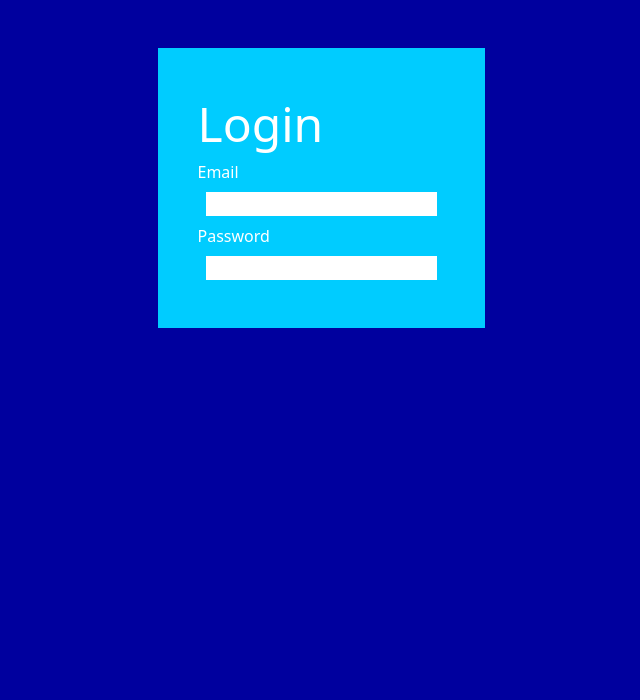
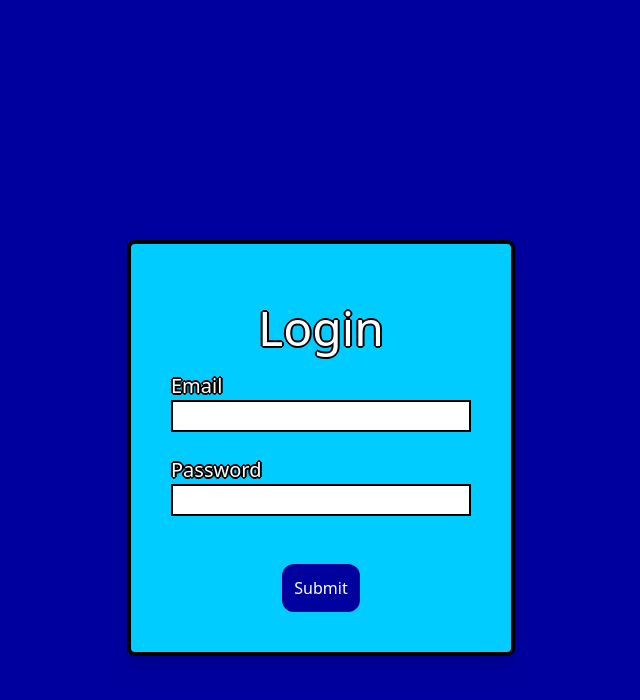
Before and after one commit to samaksh-arora/winhacks2025, a Next.js app: page /login in a window 1280 px wide. Shown: the top 700 px of the page, without its empty margins (319-959 px from the left). Built offline with nearby package versions, Linux system fonts and the light colour scheme.

Commit message:
Finished login page UI

```diff
--- a/app/globals.css
+++ b/app/globals.css
@@ -21,3 +21,8 @@ body {
   color: rgb(var(--foreground-rgb));
   background: var(--background);
 }
+
+.textShadow{
+  text-shadow: 2px 0 #000, -2px 0 #000, 0 2px #000, 0 -2px #000,
+               1px 1px #000, -1px -1px #000, 1px -1px #000, -1px 1px #000;
+}
--- a/app/login/page.jsx
+++ b/app/login/page.jsx
@@ -1,14 +1,39 @@
+"use client"
+
+import {useState} from 'react'
+
 export default function LoginPage() {
+    const [email,setEmail] = useState("");
+    const [password, setPassword] = useState("");
+    const onSubmit = (e) => {
+        e.preventDefault();
+        fetch("localhost:5328/api/login",{
+            method: "POST",
+            body: {
+                email: email,
+                password: password
+            }
+        }).then((res)=>{console.log(res)})
+    }
     return (
-        <div className="text-white flex place-center justify-center">
-            <div className="bg-[var(--sky)] flex flex-col p-10">
-                <h1 className="text-[3rem]">Login</h1>
-                <label>Email</label>
-                <input type="text" className="m-2"></input>
-                <label>Password</label>
-                <input type="password" className="m-2"></input>
+        <form onSubmit={onSubmit}>
+            <div className="text-white flex items-center justify-center min-h-screen drop-shadow-xl">
+                <div className="bg-[var(--sky)] flex flex-col p-10 border-4 border-black rounded-lg">
+                        <div className="flex justify-center">
+                            <h1 className="text-[3rem] m-2 textShadow">Login</h1>
+                        </div>
+                        <label className="textShadow text-xl">Email</label>
+                        <input type="text" className="border-2 border-black text-xl text-black" value={email} onChange={(e)=>(setEmail(e.target.value))}></input>
+                        <br></br>
+                        <label className="textShadow text-xl">Password</label>
+                        <input type="password" className="border-2 border-black text-xl text-black" onChange={(e)=>(setPassword(e.target.value))}></input>
+                        <br></br>
+                        <br></br>
+                        <div className="flex justify-center">
+                            <button className='bg-[var(--background)] rounded-xl p-3'>Submit</button>
+                        </div>
+                </div>
             </div>
-
-        </div>
+        </form>
     )
 }
```
